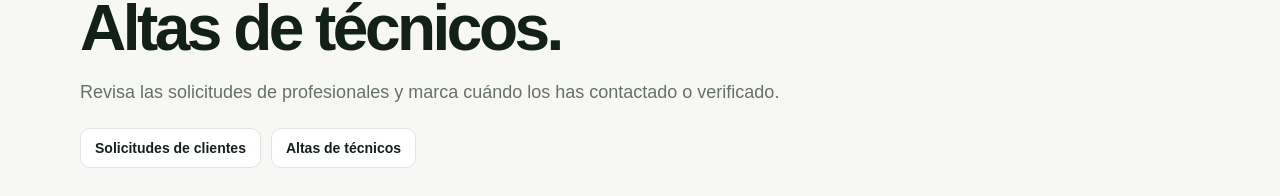
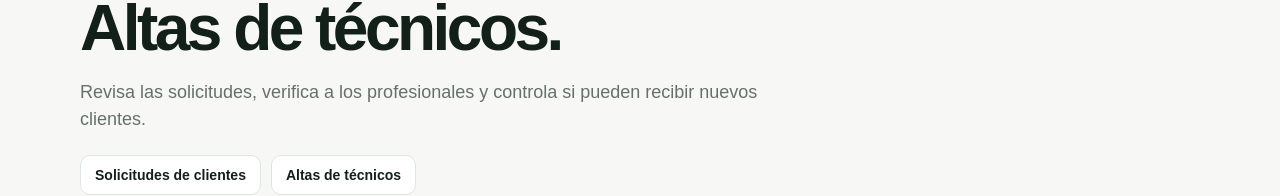
Before and after one commit to Javimenmes96/CertificadoEnCasa, a Next.js app: page /admin/tecnicos in a window 1280 px wide. Shown: the part 206-402 px from the top of the page. Built offline with nearby package versions, Linux system fonts and the light colour scheme; no server answers; the database is empty.

Commit message:
Show technician availability in admin

```diff
--- a/app/admin/tecnicos/page.tsx
+++ b/app/admin/tecnicos/page.tsx
@@ -1,11 +1,13 @@
 import Link from "next/link";
 import StatusSelect from "../StatusSelect";
+import AvailabilitySelect from "../AvailabilitySelect";
 import styles from "../admin.module.css";
 
 type TechnicianApplication = {
   id: string;
   created_at: string;
   status: string;
+  availability_status: string;
   name: string;
   email: string;
   phone: string;
@@ -72,7 +74,7 @@ export default async function AdminTecnicosPage() {
         <div className="container">
           <span className="eyebrow">Panel interno</span>
           <h1>Altas de técnicos.</h1>
-          <p>Revisa las solicitudes de profesionales y marca cuándo los has contactado o verificado.</p>
+          <p>Revisa las solicitudes, verifica a los profesionales y controla si pueden recibir nuevos clientes.</p>
           <nav className={styles.adminNav} aria-label="Secciones del panel">
             <Link href="/admin">Solicitudes de clientes</Link>
             <Link href="/admin/tecnicos">Altas de técnicos</Link>
@@ -93,6 +95,7 @@ export default async function AdminTecnicosPage() {
                   <tr>
                     <th>Fecha</th>
                     <th>Estado</th>
+                    <th>Disponibilidad</th>
                     <th>Técnico</th>
                     <th>Contacto</th>
                     <th>Perfil</th>
@@ -110,6 +113,12 @@ export default async function AdminTecnicosPage() {
                           value={application.status}
                           endpoint={`/admin/api/technicians/${application.id}`}
                           options={technicianStatuses}
+                        />
+                      </td>
+                      <td>
+                        <AvailabilitySelect
+                          value={application.availability_status || "available"}
+                          endpoint={`/admin/api/technicians/${application.id}`}
                         />
                       </td>
                       <td>
```
